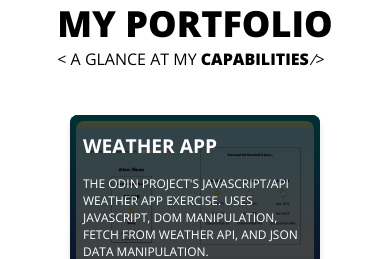
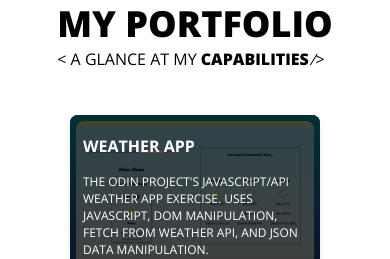
Before and after one commit to ha-x-3/portfolio, a React (Vite) app: page / in a window 390 px wide. Shown: the part 2360-2619 px from the top of the page. Built offline with nearby package versions, Linux system fonts and the light colour scheme.

Commit message:
Adjusted mobile projectInfo h3 size

```diff
--- a/src/App.css
+++ b/src/App.css
@@ -493,6 +493,10 @@ li {
     transition: transform 0.3s ease;
   }
 
+  .projectInfo h3 {
+    font-size: 1rem;
+  }
+
   .projectCard.active .projectInfo {
     transform: translateY(0);
   }
--- a/src/components/MyWork.jsx
+++ b/src/components/MyWork.jsx
@@ -112,7 +112,7 @@ const projects = [
 		id: 12,
 		title: 'Rock, Paper, Scissors Game',
 		description:
-			'HTML, CSS, and JavaScript practice by making a simple Rock, Paper, Scissors game. Has round tracking; first player to score 5 wins.',
+			'HTML, CSS, and JavaScript practice by making a simple Rock, Paper, Scissors game. First player to win 5 rounds wins.',
 		image: rockPaperScissors,
 		link: 'https://ha-x-3.github.io/rock-paper-scissors/',
 	},
```
